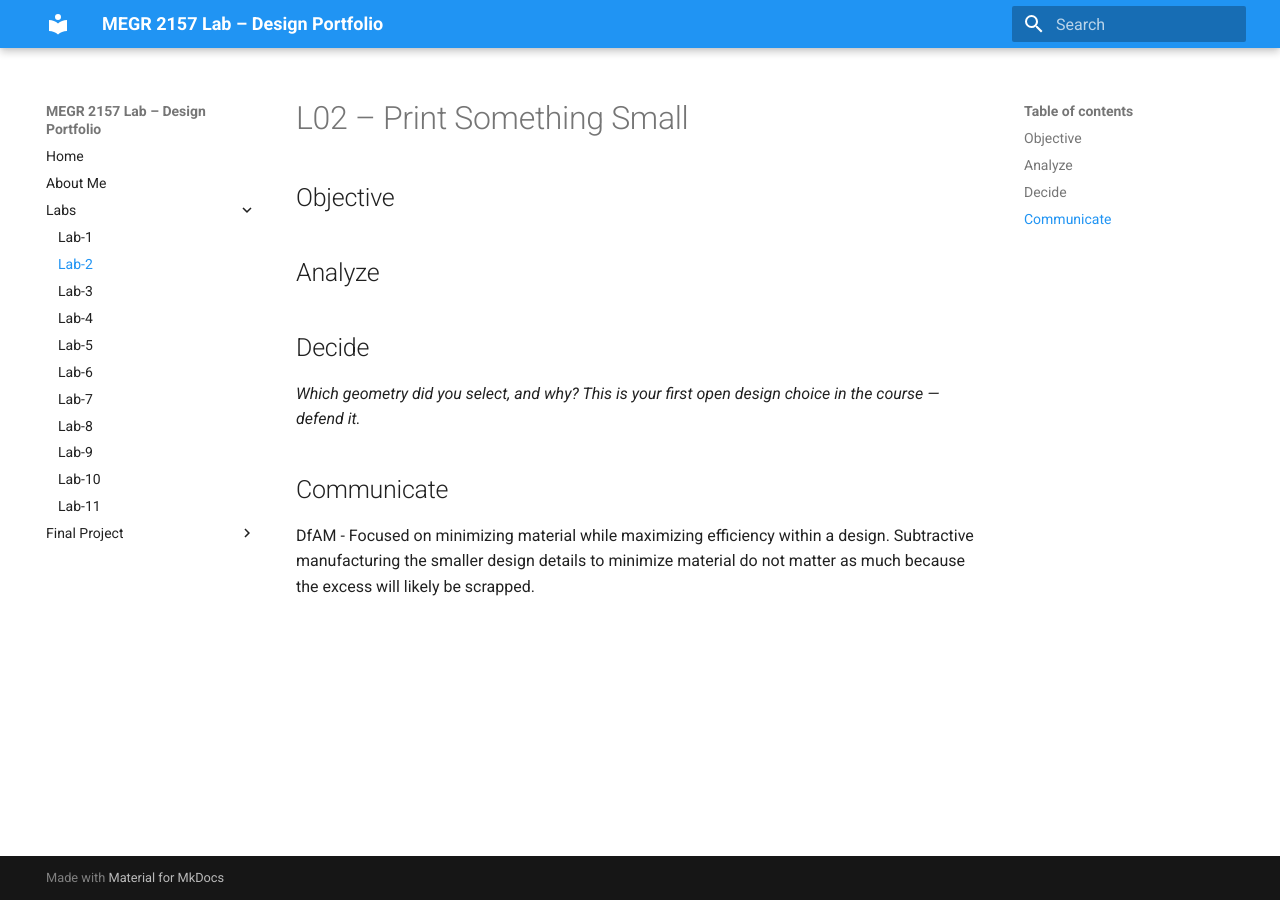
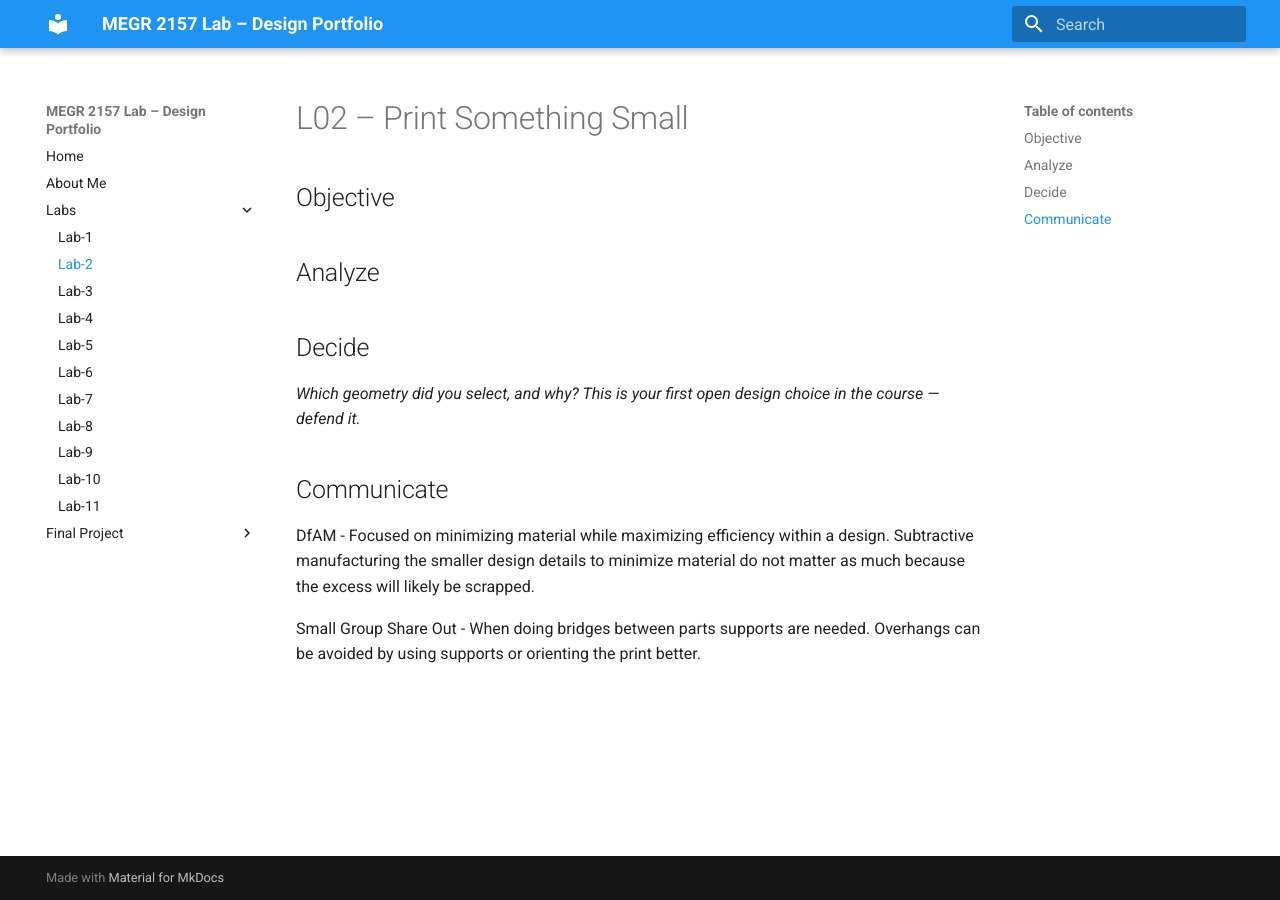
Before and after one commit to mgrego35/Morgan-Gregory-Lab-Portfolio, an MkDocs documentation site: the page built from docs/Labs/L02/index.md, in a window 1280 px wide. Built offline with MkDocs 1.6.1 and Material for MkDocs 9.7.7, drawn with Linux system fonts in a browser that asks for light colours.

Commit message:
Update index.md

```diff
--- a/docs/Labs/L02/index.md
+++ b/docs/Labs/L02/index.md
@@ -12,3 +12,6 @@ _Which geometry did you select, and why? This is your first open design choice i
 ## Communicate
 
 DfAM - Focused on minimizing material while maximizing efficiency within a design. Subtractive manufacturing the smaller design details to minimize material do not matter as much because the excess will likely be scrapped.
+
+
+Small Group Share Out - When doing bridges between parts supports are needed. Overhangs can be avoided by using supports or orienting the print better.
```
